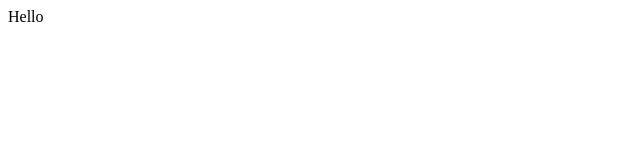
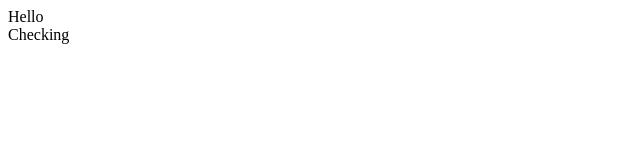
Before and after one commit to Ziye-Zhang/Ziye-Zhang.github.io, a plain HTML site: page index.html in a window 1280 px wide. Shown: the full height of the page, 0-640 px from the left. Drawn offline with Linux system fonts and the light colour scheme.

Commit message:
Adding change in index

```diff
--- a/index.html
+++ b/index.html
@@ -1 +1,2 @@
 <div>Hello</div>
+<div>Checking</div>
```
